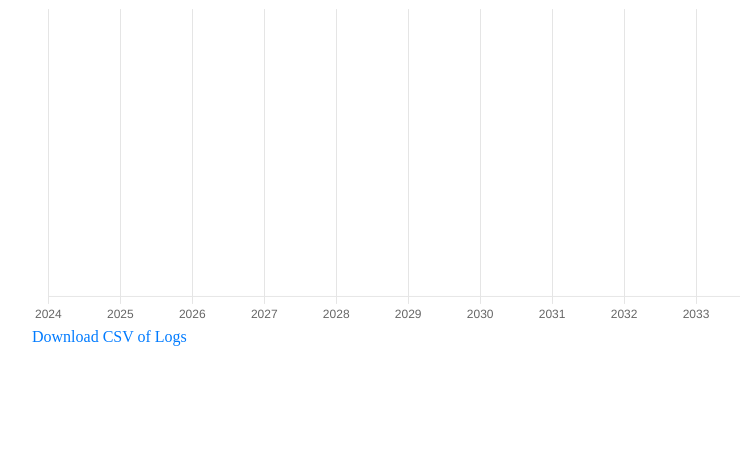
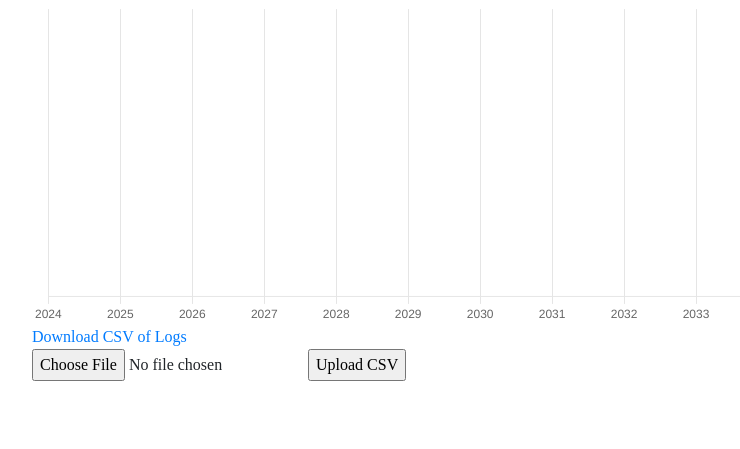
Before and after one commit to reberly1/Capstone-SFWA, a Flask app: page /milestone in a window 1280 px wide. Shown: the part 173-622 px from the top of the page, without its empty margins (243-983 px from the left). Run offline with Flask 3, Linux system fonts and the light colour scheme; some libraries are stand-ins or nearby versions.

Commit message:
Graph Debug and Log Upload Scaffholding

```diff
--- a/website/app.py
+++ b/website/app.py
@@ -317,6 +317,10 @@ def milestone():
                            csv=csv
                            )
 
+@app.route('/milestone/upload', methods=['GET','POST'])
+def upload():
+    return redirect('/milestone')
+
 @app.route('/login', methods=['GET','POST'])
 def login():
     return render_template('login.html', title='Login')
--- a/website/templates/milestone.html
+++ b/website/templates/milestone.html
@@ -49,6 +49,14 @@
 <!--Log Download Button-->
 <a href="data:text/csv;charset=utf-8,{{ csv | urlencode }}" download="log.csv">Download CSV of Logs</a>
 
+<!--Log Upload Button-->
+<form action="/milestone/upload" method="POST">
+
+    <input type="file" id="user_csv" name="user_csv">
+    <input type="submit" value="Upload CSV">
+
+</form>
+
 <script src="https://cdn.jsdelivr.net/npm/chart.js"></script>
 <script>
     //Converts flask data to usable format
@@ -75,7 +83,9 @@
             scales: {
                 x: {
                     ticks: {
-                        maxTicksLimit: 10
+                        maxTicksLimit: 10,
+                        autoSkipPadding: 12,
+                        autoSkip: true
                     }
                 },
             }
```
